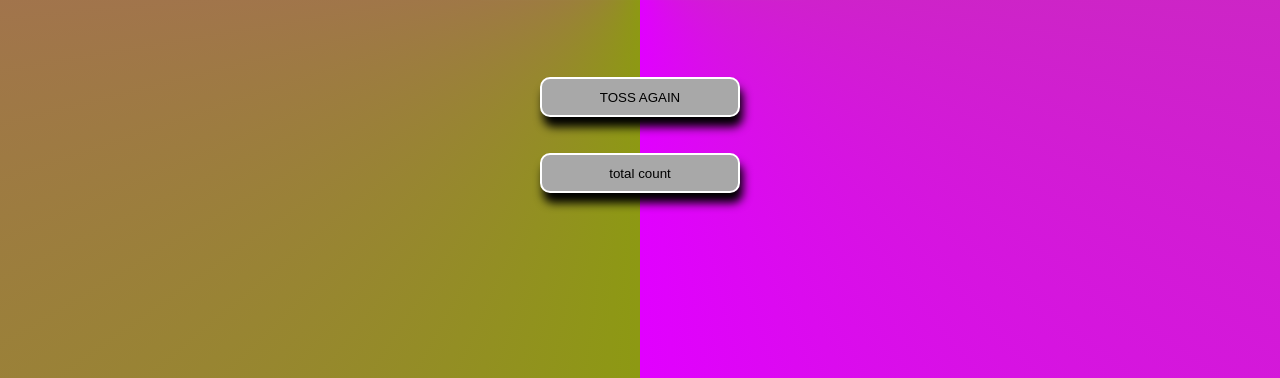
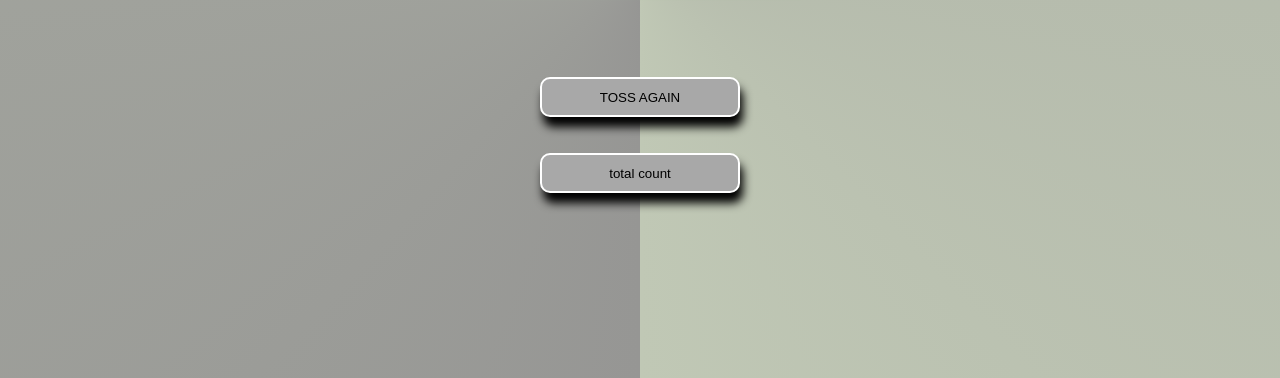
Before and after one commit to arunjackson/cointoss, a plain HTML site: page index.html in a window 1280 px wide. Shown: the part 450-828 px from the top of the page. Drawn offline with Linux system fonts and the light colour scheme.

Commit message:
Update practice.css

```diff
--- a/practice.css
+++ b/practice.css
@@ -1,9 +1,7 @@
 body
 {
-  /* Created with https://www.css-gradient.com */
-/* background-image: url("/WEBPORT/javascript /pexels-cátia-matos-1072179.jpg ");
-background-image: linear-gradient(rgb(0, 0, 0) ,rgb(255, 0, 43)); */
-  background: conic-gradient(from 180deg, #8D9913, #e100ff);
+
+  background: conic-gradient(from 180deg, #969694, #C0C8B5);
 
 }
 
```
